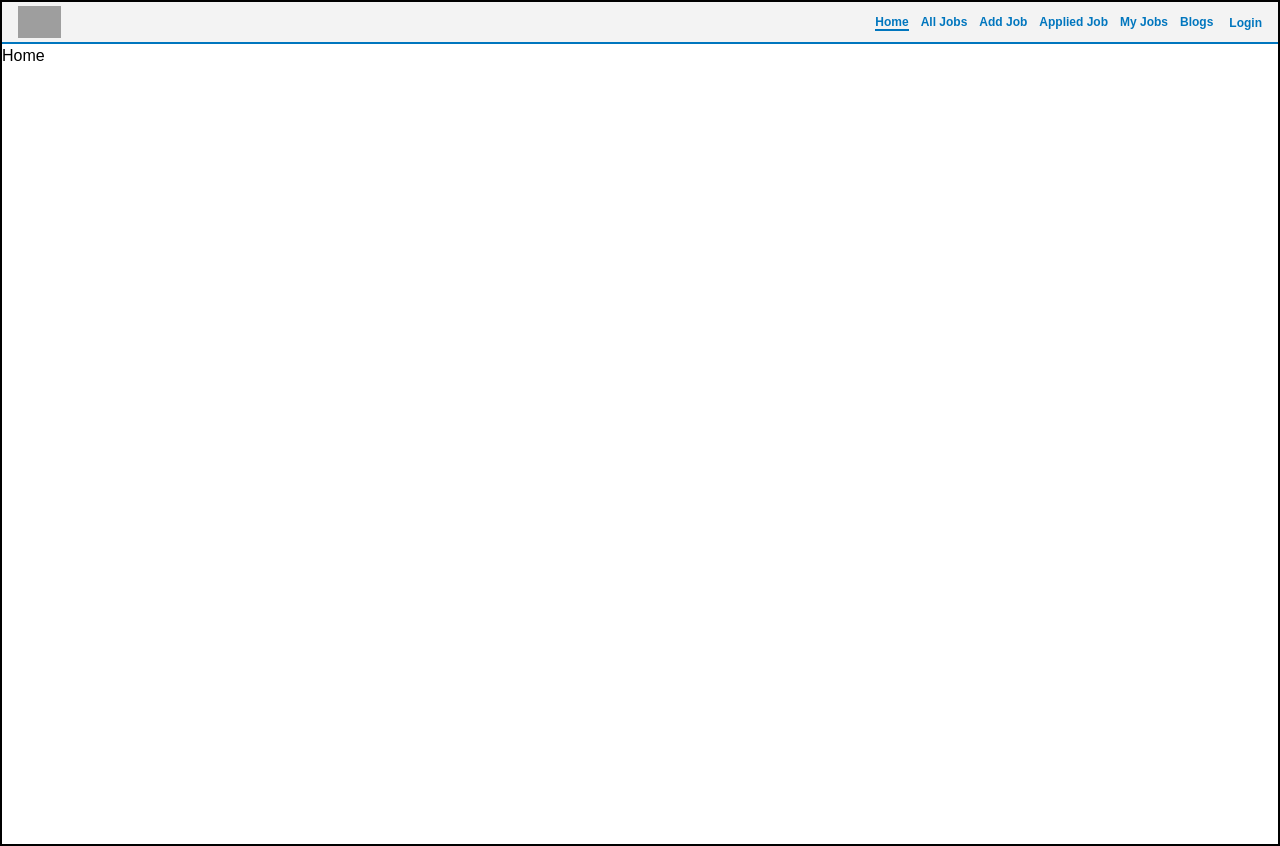
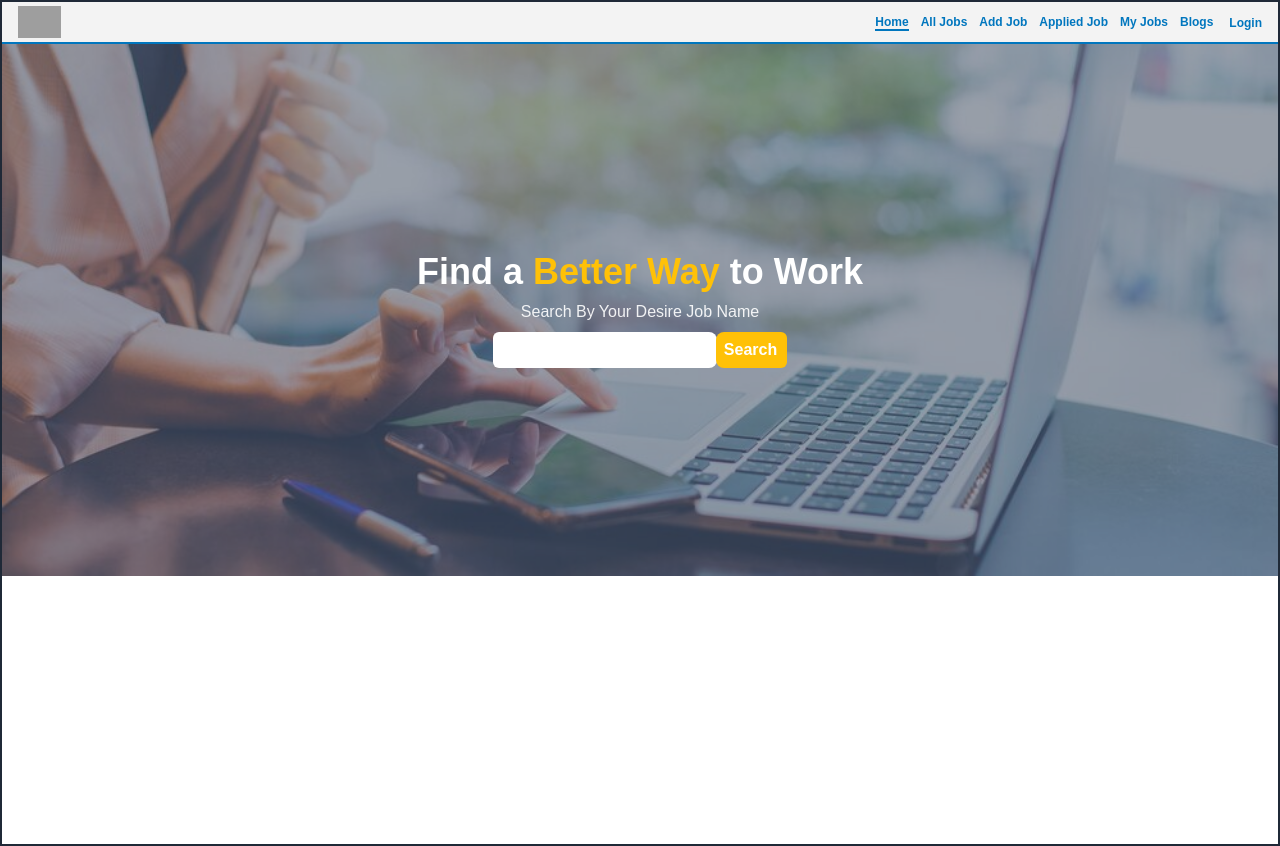
Before and after one commit to asmaulhossain45/JOB-NEST-Frontend, a React (Vite) app: page / in a window 1280 px wide. Built offline with nearby package versions, Linux system fonts and the light colour scheme; no server answers; grey boxes are pictures that could not be loaded.

Commit message:
add banner with search Button

```diff
--- a/package.json
+++ b/package.json
@@ -31,6 +31,7 @@
     "@types/react-dom": "^18.2.7",
     "@vitejs/plugin-react": "^4.0.3",
     "autoprefixer": "^10.4.16",
+    "daisyui": "^3.9.4",
     "eslint": "^8.45.0",
     "eslint-plugin-react": "^7.32.2",
     "eslint-plugin-react-hooks": "^4.6.0",
--- a/src/Components/Navbar.jsx
+++ b/src/Components/Navbar.jsx
@@ -100,20 +100,25 @@ const Navbar = () => {
                 tabIndex={0}
                 className={`${
                   profileToggle ? "" : "hidden"
-                } menu absolute right-0 menu-sm dropdown-content mt-3 z-[1] p-2 shadow bg-slate-900 rounded-box w-52 flex flex-col justify-center`}
+                } menu absolute right-0 menu-sm dropdown-content mt-3 z-[1] px-3 py-4 bg-White rounded-s-xl w-52 flex flex-col justify-center`}
               >
-                {user.emailVerified ? (
-                  <h1 className="text-xs border-2 border-Secondary py-1 rounded-full bg-white text-Secondary flex justify-center">
-                    VERIFIED
-                  </h1>
-                ) : (
-                  <h1 className="text-xs border-2 border-Red py-1 rounded-full bg-white text-Red flex justify-center">
-                    UNVERIFIED
-                  </h1>
-                )}
+                <div className="flex justify-center mb-2">
+                  <img
+                  className="h-16 rounded-full ring ring-Secondary ring-offset-base-100 ring-offset-2"
+                    src={
+                      user.photoURL
+                        ? user.photoURL
+                        : "https://i.ibb.co/XSZJkg3/Default-pfp-svg.png"
+                    }
+                    alt=""
+                  />
+                </div>
 
-                <p className="text-center mt-1">{user.displayName}</p>
-                <button className="mt-1" onClick={handleLogOutButton}>
+                <p className="text-center font-semibold uppercase mt-1">{user.displayName}</p>
+                <button
+                  className="mt-1 text-White bg-Secondary rounded-full text-base font-semibold py-1"
+                  onClick={handleLogOutButton}
+                >
                   Log Out
                 </button>
               </ul>
--- /dev/null
+++ b/src/Pages/Home/HeroSection.jsx
@@ -0,0 +1,34 @@
+import banner from "../../../public/Banner.jpg";
+
+const HeroSection = () => {
+  return (
+    <div className="relative">
+      <div className="absolute flex flex-col justify-center items-center h-full w-full bg-Slate/50 space-y-1 md:space-y-2">
+
+        <h3 className="text-xl md:text-3xl lg:text-4xl font-bold text-White">
+          Find a <span className="text-Secondary">Better Way</span> to Work
+        </h3>
+
+        <p className="text-xs md:text-base text-White/90">Search By Your Desire Job Name</p>
+
+        <div className="join">
+          <input
+            className="text-Secondary bg-White font-semibold border-2 border-r-0 border-White outline-none rounded-s-md px-2 w-36 md:w-56"
+            type="text"
+            name=""
+            id=""
+          />
+
+          <button className="text-xs md:text-base text-White font-semibold bg-Secondary px-2 py-1 border-2 border-l-0 border-Secondary/30 rounded-e-md">
+            Search
+          </button>
+        </div>
+      </div>
+      <div>
+        <img className="h-full w-full object-cover" src={banner} alt="" />
+      </div>
+    </div>
+  );
+};
+
+export default HeroSection;
--- a/src/Pages/Home/Home.jsx
+++ b/src/Pages/Home/Home.jsx
@@ -1,7 +1,9 @@
+import HeroSection from "./HeroSection";
+
 const Home = () => {
   return (
     <div className="h-screen">
-      <h1>Home</h1>
+      <HeroSection />
     </div>
   );
 };
--- a/tailwind.config.js
+++ b/tailwind.config.js
@@ -14,5 +14,5 @@ export default {
     },
     extend: {},
   },
-  plugins: [],
+  plugins: [require("daisyui")],
 };
```
Also changed, not shown: .eslintrc.cjs, public/Banner.jpg (added), 1 other file (tests, documents, lock files or other folders).
